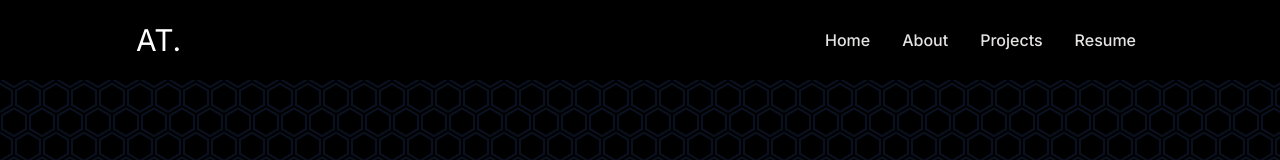
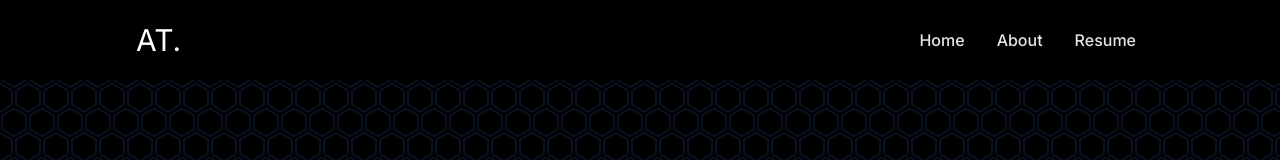
Before and after one commit to torresav/portfolio, a Next.js app: page / in a window 1280 px wide. Shown: the top 160 px of the page. Built offline with nearby package versions, Linux system fonts and the light colour scheme.

Commit message:
hide projects

```diff
--- a/app/navbar.tsx
+++ b/app/navbar.tsx
@@ -17,13 +17,14 @@ const Navbar = () => {
             link: "about",
             label: "about",
         },
+        /*
         {
             id: 3,
             link: "projects",
             label: "projects",
-        },
+        }, */
         {
-            id: 4,
+            id: 3,
             link: "resume",
             label: "resume",
         },
```
